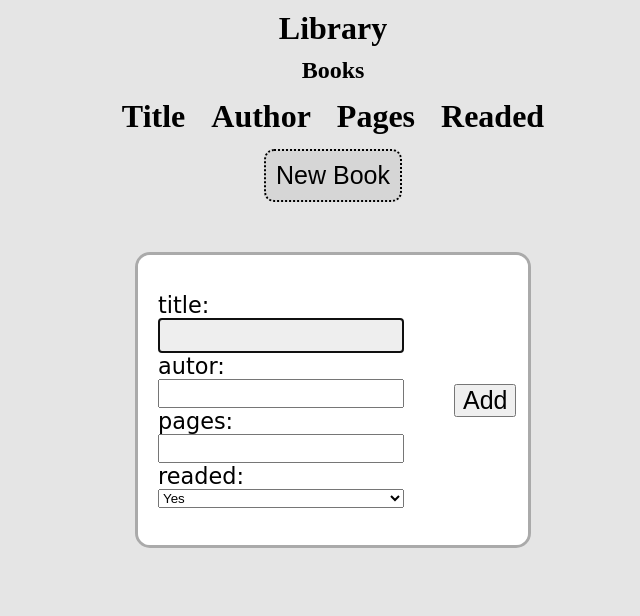
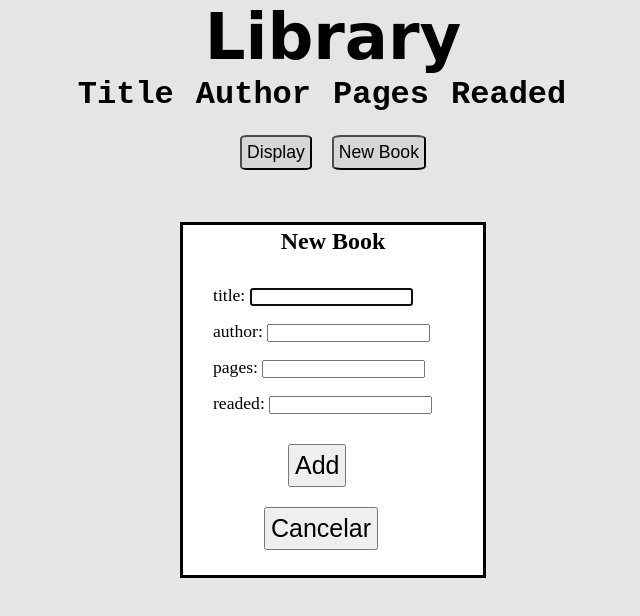
Before and after one commit to Ulisot97/library, a plain HTML site: page index.html in a window 1280 px wide. Both pictures are taken after a click on the button "New Book". Shown: the whole page, without its empty margins (307-947 px from the left). Drawn offline with Linux system fonts and the light colour scheme; a web font is replaced by a local one.

Commit message:
Library project done

```diff
--- a/app.js
+++ b/app.js
@@ -1,4 +1,8 @@
 const myLibrary = [];
+const dialog = document.createElement("dialog");
+dialog.setAttribute("class", "dialog");
+const body = document.querySelector("body");
+const trData = document.querySelector("trData");
 
 function Book(title, author, pages, readed) {
   (this.id = crypto.getRandomValues),
@@ -8,95 +12,108 @@ function Book(title, author, pages, readed) {
     (this.readed = readed);
 }
 
-function addBookLibrary() {
-  let dialog = document.querySelector("#myDialog");
-  let table = document.querySelector(".table");
-  let form = document.createElement("form");
-  let label1 = document.createElement("label");
-  let input1 = document.createElement("input");
-  let label2 = document.createElement("label");
-  let input2 = document.createElement("input");
-  let label3 = document.createElement("label");
-  let input3 = document.createElement("input");
-  let label4 = document.createElement("label");
-  let select = document.createElement("select");
-  let option1 = document.createElement("option");
-  let option2 = document.createElement("option");
-  let divButton = document.createElement("div");
-  let addButton = document.createElement("button");
-  let spanButton = document.createElement("span");
-  spanButton.textContent = "Add";
-  spanButton.setAttribute("class", "spanButton");
-  dialog.setAttribute("class", "dialog");
-  form.setAttribute("class", "form");
-  label1.textContent = "title: ";
-  input1.setAttribute("type", "text");
-  label2.textContent = "autor: ";
-  input2.setAttribute("type", "text");
-  label3.textContent = "pages: ";
-  input3.setAttribute("type", "text");
-  label4.textContent = "readed: ";
-  option1.setAttribute("value", "option1");
-  option1.textContent = "Yes";
-  option2.setAttribute("value", "option2");
-  option2.textContent = "No";
-  select.appendChild(option1);
-  select.appendChild(option2);
-  form.appendChild(label1);
-  form.appendChild(input1);
-  form.appendChild(label2);
-  form.appendChild(input2);
-  form.appendChild(label3);
-  form.appendChild(input3);
-  form.appendChild(label4);
-  form.appendChild(select);
-  addButton.onclick = () => {
-    add(
-      input1.value,
-      input2.value,
-      input3.value,
-      select.options[select.selectedIndex].text
-    );
-    console.log(dialog);
-    dialog.close();
-  };
-  addButton.appendChild(spanButton);
-  divButton.appendChild(addButton);
-  dialog.appendChild(form);
-  dialog.appendChild(divButton);
-  dialog.showModal();
-  console.log("Added");
+/*myLibrary.push(new Book("The Hobbit", "R.R.Tolkien", 234, "yes"));
+myLibrary.push(new Book("The Lord of the Ring", "R.R.Tolkien", 600, "yes"));
+myLibrary.push(new Book("The Long Walk", "Stephen King", 500, "no"));
+myLibrary.push(new Book("Meditations", "Marco Aurelio", 234, "no"));
+myLibrary.push(new Book("El Hombre Mediocre", "Jose Ingenieros", 115, "yes"));*/
+
+function displayBooks() {
+  const table = document.querySelector("#bookList");
+  table.innerHTML = "";
+  if (myLibrary.length === 0) {
+    alert("NO BOOKS ON LIBRARY");
+  } else {
+    myLibrary.forEach((book, index) => {
+      table.innerHTML += `
+    <tr id="trData">
+      <th>${book.title}</th>
+      <th>${book.author}</th>
+      <th>${book.pages}</th>
+      <th>${book.readed}</th>
+      <th><button id="remove-book-btn">Remove</button></th>
+    </tr>
+    `;
+    });
+  }
+  initializerRemoveBtns();
 }
 
-function removeBookLibrary(removeBook) {
-  let index = myLibrary.indexOf(removeBook);
-  if (index != -1) myLibrary.splice(index, 1);
+function addBookToLibrary() {
+  body.appendChild(dialog);
+  dialog.innerHTML = `
+    <h2>New Book</h2>
+    <form method = "dialog">
+    <div>
+      <label for="title">title: </label>
+      <input id="titleInput" type="text">
+    </div>
+    <div>
+      <label for="author">author: </label>
+      <input id="authorInput" type="text"></div>
+    </div>
+    <div>
+      <label for="pages">pages: </label>
+      <input id="pagesInput"  type="text"></div>
+    </div>
+    <div>
+      <label for="readed">readed: </label>
+      <input id="readedInput" type="text">
+    </div>
+    </form>
+    <div>
+      <button class="btnAdd" id="addToArrayBtn">Add</button>
+    </div>
+    <div>
+      <button class="btnCancelar" id="closeDialogBtn">Cancelar</button>
+    </div>
+  `;
+  const addToArrayBtn = document.querySelector("#addToArrayBtn");
+  const form = document.querySelector("form");
+  addToArrayBtn.addEventListener("click", addToArray(form));
+  cleanForm(form);
+  const closeDialogBtn = document.querySelector("#closeDialogBtn");
+  closeDialog(dialog, closeDialogBtn);
+  dialog.showModal();
 }
 
-function changeReaded(changeBook, newStatus) {
-  changeBook.readed = newStatus;
+function addToArray(form) {
+  addToArrayBtn.addEventListener("click", () => {
+    const title = document.querySelector("#titleInput");
+    const author = document.querySelector("#authorInput");
+    const pages = document.querySelector("#pagesInput");
+    const readed = document.querySelector("#readedInput");
+    myLibrary.push(
+      new Book(title.value, author.value, pages.value, readed.value)
+    );
+    cleanForm(form);
+    displayBooks();
+  });
 }
 
-function add(title, author, pages, readed) {
-  myLibrary.push(new Book(title, author, pages, readed));
+function closeDialog(dialog, closeDialogBtn) {
+  closeDialogBtn.addEventListener("click", () => {
+    dialog.close();
+  });
 }
 
-function addNewRow() {
-  const table = document.querySelector(".table");
-  const rowBook = document.createElement("tr");
-  let th1 = document.createElement("th");
-  let th2 = document.createElement("th");
-  let th3 = document.createElement("th");
-  let th4 = document.createElement("th");
-  th1.textContent = newBook.title;
-  th2.textContent = newBook.author;
-  th3.textContent = newBook.pages;
-  th4.textContent = newBook.readed;
-  rowBook.appendChild(th1);
-  rowBook.appendChild(th2);
-  rowBook.appendChild(th3);
-  rowBook.appendChild(th4);
-  table.appendChild(rowBook);
+function cleanForm(form) {
+  form.reset();
 }
 
-console.log(myLibrary[0]);
+function removeBook(indexToRemove) {
+  myLibrary.splice(indexToRemove, 1);
+  displayBooks();
+  console.log(`Libro en el índice ${indexToRemove} eliminado.`);
+}
+
+function initializerRemoveBtns() {
+  const removeButtons = document.querySelectorAll("#remove-book-btn");
+  removeButtons.forEach((button) => {
+    button.addEventListener("click", (event) => {
+      const index = event.target.dataset.index;
+      removeBook(index);
+      trData.remove();
+    });
+  });
+}
--- a/index.html
+++ b/index.html
@@ -6,34 +6,32 @@
   <meta name="viewport" content="width=device-width, initial-scale=1.0">
   <title>Library</title>
   <link rel="stylesheet" href="styles.css">
+  <link rel="preconnect" href="https://fonts.googleapis.com">
+  <link rel="preconnect" href="https://fonts.gstatic.com" crossorigin>
+  <link href="https://fonts.googleapis.com/css2?family=Fleur+De+Leah&display=swap" rel="stylesheet">
 </head>
 
 <body>
-  <main>
-    <header>
-      <h1>Library</h1>
-    </header>
-    <div class="div-container">
-      <div class="div-container__h2">
-        <h2 class="div-container">Books</h2>
-      </div>
-      <table class="table">
-        <tr class="table__tr">
-          <th class="table__tr__th">Title</th>
-          <th class="table__tr__th">Author</th>
-          <th class="table__tr__th">Pages</th>
-          <th class="table__tr__th">Readed</th>
+  <h1>Library</h1>
+  <div class="tableContent">
+    <table id="table">
+      <thead>
+        <tr>
+          <th>Title</th>
+          <th>Author</th>
+          <th>Pages</th>
+          <th>Readed</th>
+          <th></th>
         </tr>
-      </table>
-      <dialog id="myDialog">
-      </dialog>
-      <div class="newBookDiv">
-        <button onclick="addBookLibrary()">
-          <span>New Book</span>
-        </button>
-      </div>
-    </div>
-  </main>
+      </thead>
+      <tbody id="bookList">
+      </tbody>
+    </table>
+  </div>
+  <div class="containerBtns">
+    <button onclick="displayBooks()">Display</button>
+    <button onclick="addBookToLibrary()">New Book</button>
+  </div>
   <script src="app.js"></script>
 </body>
 
--- a/styles.css
+++ b/styles.css
@@ -3,79 +3,78 @@
   padding: 0;
 }
 
-header {
+h1 {
   display: block;
+  font-family: "Fleur De Leah", cursive;
+  font-size: 4em;
   text-align: center;
-  margin-block: 10px;
 }
 
-.div-container__h2 {
+thead {
+  font-family: monospace, "Gill Sans MT", Calibri, "Trebuchet MS", sans-serif;
+}
+
+.tableContent {
   display: flex;
-  align-items: center;
   justify-content: center;
 }
 
-.table {
+th {
+  text-align: center;
+  font-size: 2em;
+  padding-inline: 10px;
+}
+
+.containerBtns {
   display: flex;
-  align-items: center;
   justify-content: center;
 }
 
-.table__tr__th {
-  font-size: 2em;
-  padding: 12px;
-}
-
-.newBookDiv {
-  display: flex;
-  justify-content: center;
-  align-self: center;
-}
-
-.newBookDiv > button {
-  font-size: 25px;
-  padding: 10px;
-  border-style: dotted;
-  border-radius: 10px;
-}
-
-.newBookDiv > button:hover {
-  transition: 1s;
-  background-color: #aaa;
-}
-
-.form {
-  display: flex;
-  flex-direction: column;
+.containerBtns > button {
+  font-size: 1.1em;
+  padding: 5px;
+  border-radius: 10%;
+  border-color: #000;
+  margin-top: 20px;
+  margin-inline: 10px;
 }
 
 .dialog {
-  display: flex;
-  align-items: center;
-  gap: 50px;
-  border-color: #aaa;
-  border-radius: 15px;
+  justify-self: center;
   align-self: center;
-  justify-self: center;
-  width: 350px;
-  height: 250px;
-  font-size: 1.4em;
-  font-family: cursive;
-  padding: 20px;
+  height: 350px;
+  width: 300px;
 }
 
-.spanButton {
-  font-size: 25px;
-  padding: 7px;
+.dialog > h2 {
+  text-align: center;
+  margin-top: 3px;
 }
 
-input {
+.dialog > form {
+  font-size: 1.1em;
+  margin-block: 30px;
+}
+
+.dialog > form > div {
+  font-size: 1em;
+  margin-block: 15px;
+  margin-left: 30px;
+}
+
+.dialog > form > div > input {
+  font-size: 0.7em;
+}
+
+.btnAdd {
+  font-size: 25px;
+  margin-bottom: 20px;
+  margin-left: 35%;
   padding: 5px;
 }
 
-input:focus {
-  transition: all 1s;
-  font-size: 18px;
-  background-color: #eee;
-  color: green;
+.btnCancelar {
+  padding: 5px;
+  font-size: 25px;
+  margin-left: 27%;
 }
```
